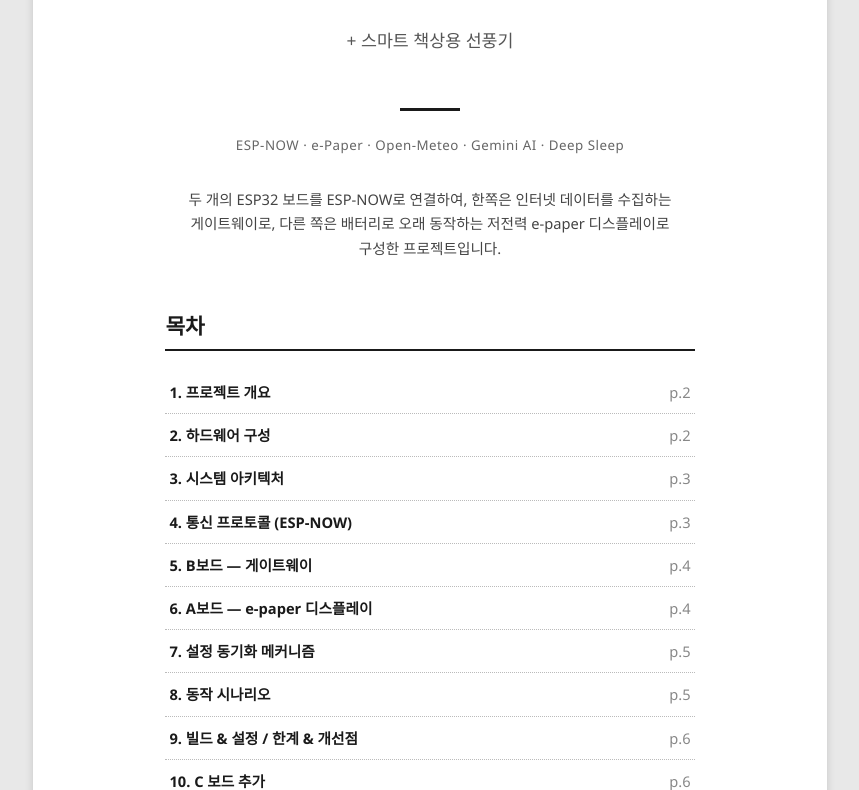
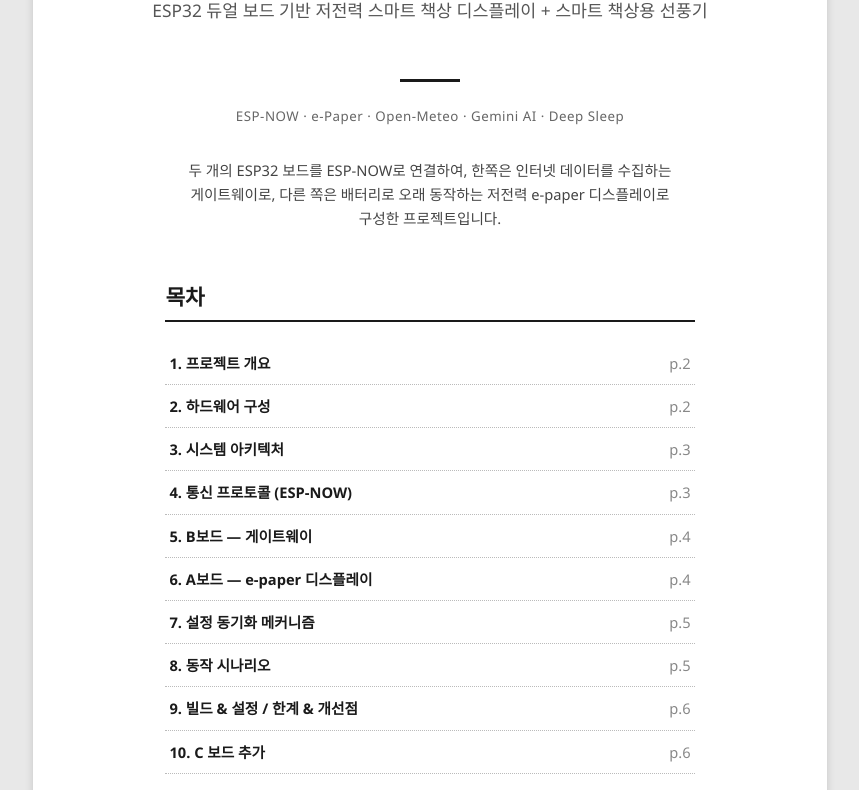
Before and after one commit to noctis-03/microprocessorrr, a plain HTML site: page index.html in a window 1280 px wide. Shown: the part 250-1040 px from the top of the page, without its empty margins (210-1069 px from the left). Drawn offline with Linux system fonts and the light colour scheme.

Commit message:
Update index.html

```diff
--- a/index.html
+++ b/index.html
@@ -133,8 +133,7 @@
 <!-- ════ 표지 + 목차 ════ -->
 <div class="page cover">
   <h1>DualCore Smart Display</h1>
-  <div class="sub">ESP32 듀얼 보드 기반 저전력 스마트 책상 디스플레이</div>
-   <div class="sub">+ 스마트 책상용 선풍기</div>
+  <div class="sub">ESP32 듀얼 보드 기반 저전력 스마트 책상 디스플레이 + 스마트 책상용 선풍기</div>
   <div class="line"></div>
   <div class="tags">ESP-NOW · e-Paper · Open-Meteo · Gemini AI · Deep Sleep</div>
   <p class="desc">두 개의 ESP32 보드를 ESP-NOW로 연결하여, 한쪽은 인터넷 데이터를 수집하는
```
